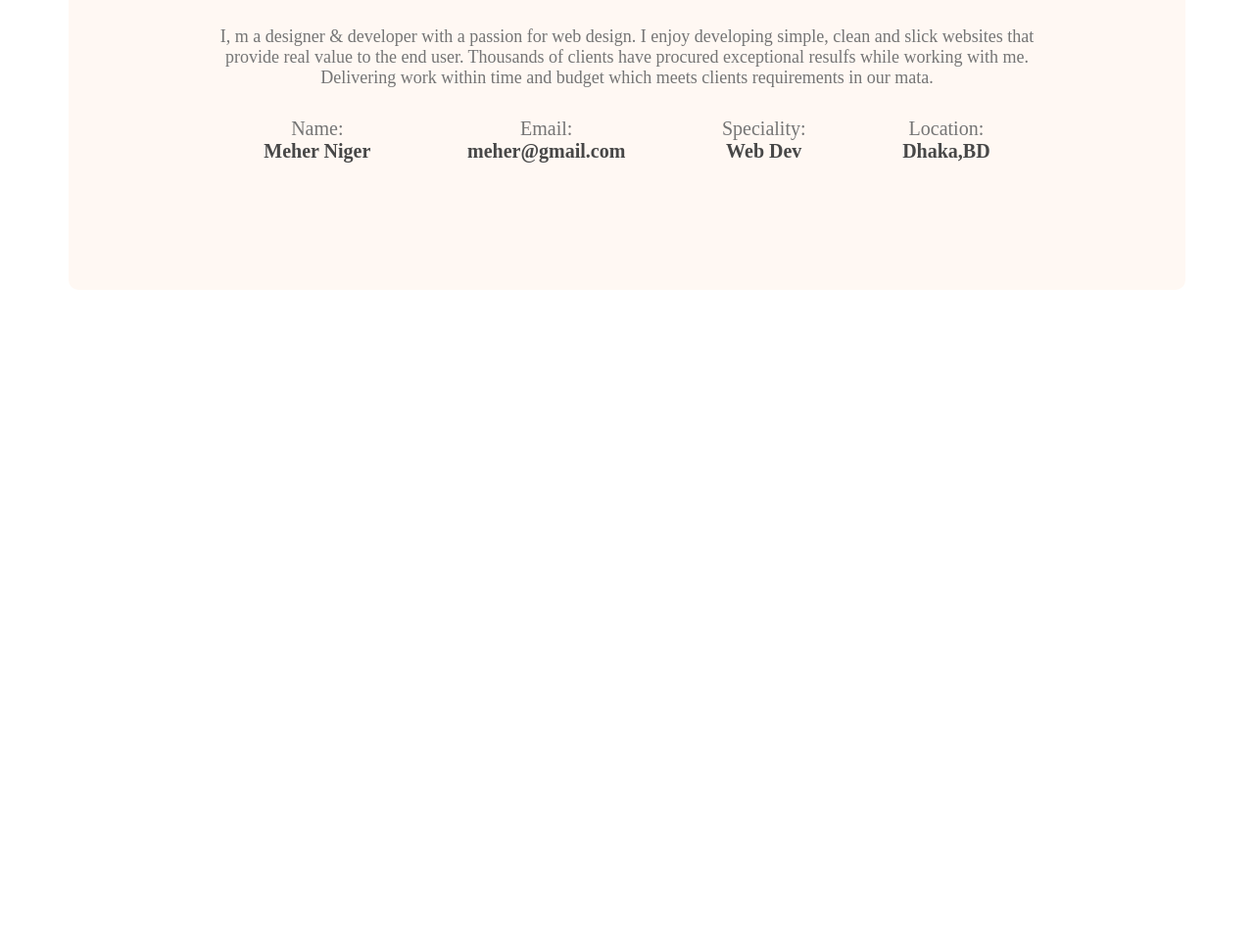
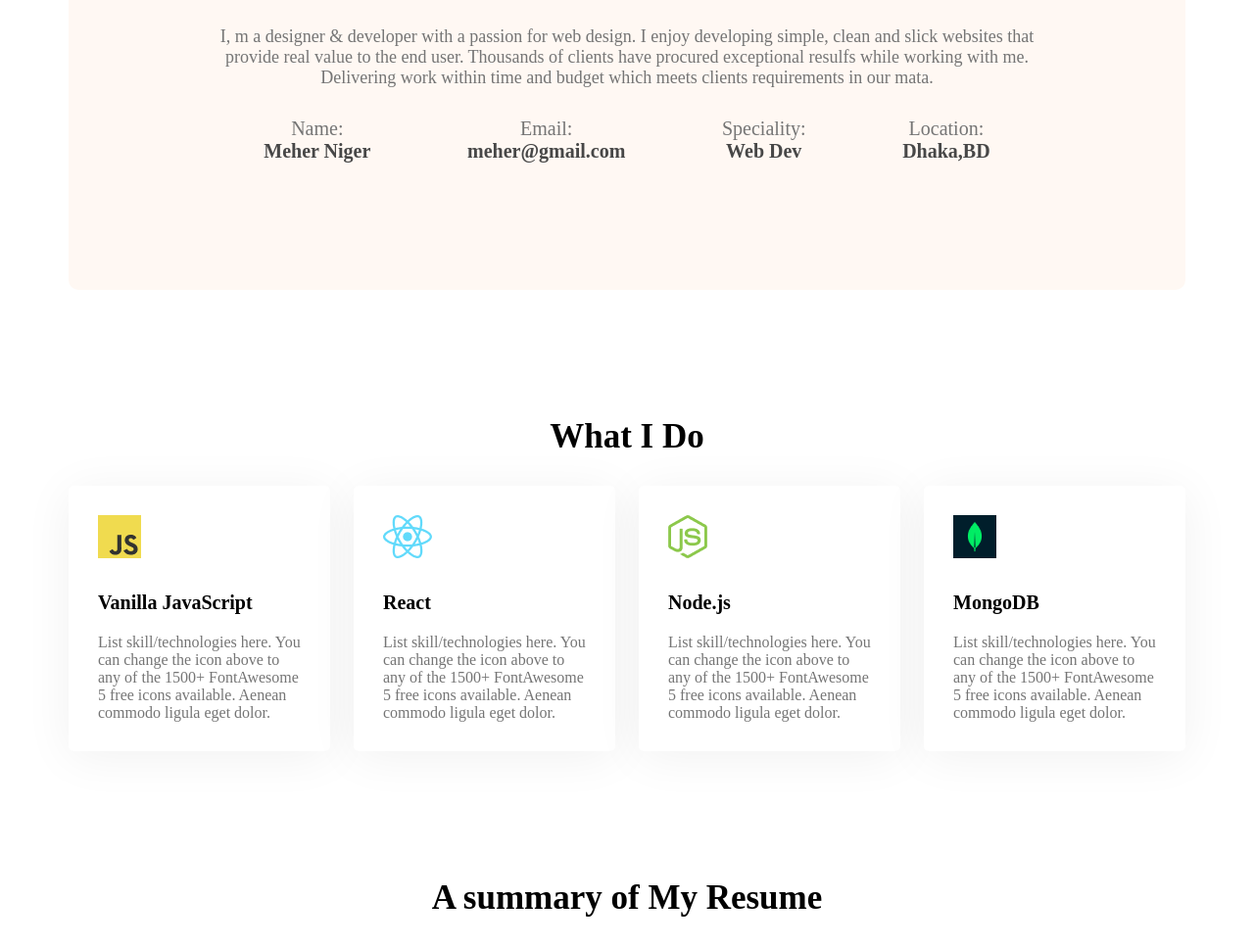
Before and after one commit to MeherNi/portfolio-developer, a plain HTML site: page index.html in a window 1280 px wide. Shown: the part 1143-2110 px from the top of the page at 98% size. Before the commit the page ends 1439 px from the top, so only its background shows below. Drawn offline with Linux system fonts and the light colour scheme.

Commit message:
2nd commit

```diff
--- a/index.html
+++ b/index.html
@@ -55,6 +55,37 @@
                 </div>
             </div>
         </section>
+        <!-- what i do section -->
+        <section class="what-i-do">
+            <h3 class="section-title">What I Do</h3>
+            <div class="skills-container">
+                <div class="skill">
+                    <img src="images/icons/js.png" alt="">
+                    <p class="skill-title">Vanilla JavaScript</p>
+                    <p class="skill-description">List skill/technologies here. You can change the icon above to any of the 1500+ FontAwesome 5 free icons available. Aenean commodo ligula eget dolor.</p>
+                </div>
+                <div class="skill">
+                    <img src="images/icons/react.png" alt="">
+                    <p class="skill-title">React</p>
+                    <p class="skill-description">List skill/technologies here. You can change the icon above to any of the 1500+ FontAwesome 5 free icons available. Aenean commodo ligula eget dolor.</p>
+                </div>
+                <div class="skill">
+                    <img src="images/icons/nodejs.png" alt="">
+                    <p class="skill-title">Node.js</p>
+                    <p class="skill-description">List skill/technologies here. You can change the icon above to any of the 1500+ FontAwesome 5 free icons available. Aenean commodo ligula eget dolor.</p>
+                </div>
+                <div class="skill">
+                    <img src="images/icons/mongo.png" alt="">
+                    <p class="skill-title">MongoDB</p>
+                    <p class="skill-description">List skill/technologies here. You can change the icon above to any of the 1500+ FontAwesome 5 free icons available. Aenean commodo ligula eget dolor.</p>
+                </div>
+            </div>
+
+        </section>
+        <!-- Resume Section -->
+        <section class="resume">
+            <h3 class="section-title">A summary of My Resume</h3>
+        </section>
     </main>
     <footer>
 
--- a/styles/portfolio.css
+++ b/styles/portfolio.css
@@ -77,6 +77,9 @@ main {
     max-width: 1140px;
     margin: 0 auto;
 }
+section{
+    margin-top: 130px;
+}
 
 /* about section styles */
 .about {
@@ -91,6 +94,7 @@ main {
     margin-bottom: 30px;
     font-weight: 700;
     font-size: 35px;
+    text-align: center;
 }
 
 .section-description {
@@ -116,3 +120,28 @@ main {
     font-size: 20px;
     color: #474747;
 }
+
+/* what i do styles */
+
+.skills-container {
+    display: flex;
+    gap: 24px;
+}
+
+.skill {
+    background: #FFFFFF;
+    box-shadow: 0px 6px 50px rgba(0, 0, 0, 0.06);
+    border-radius: 5px;
+    padding: 30px;
+}
+
+.skill-title {
+    font-weight: 700;
+    font-size: 20px;
+    margin-top: 30px;
+    margin-bottom: 20px;
+}
+
+.skill-description {
+    color: #757575;
+}
```
